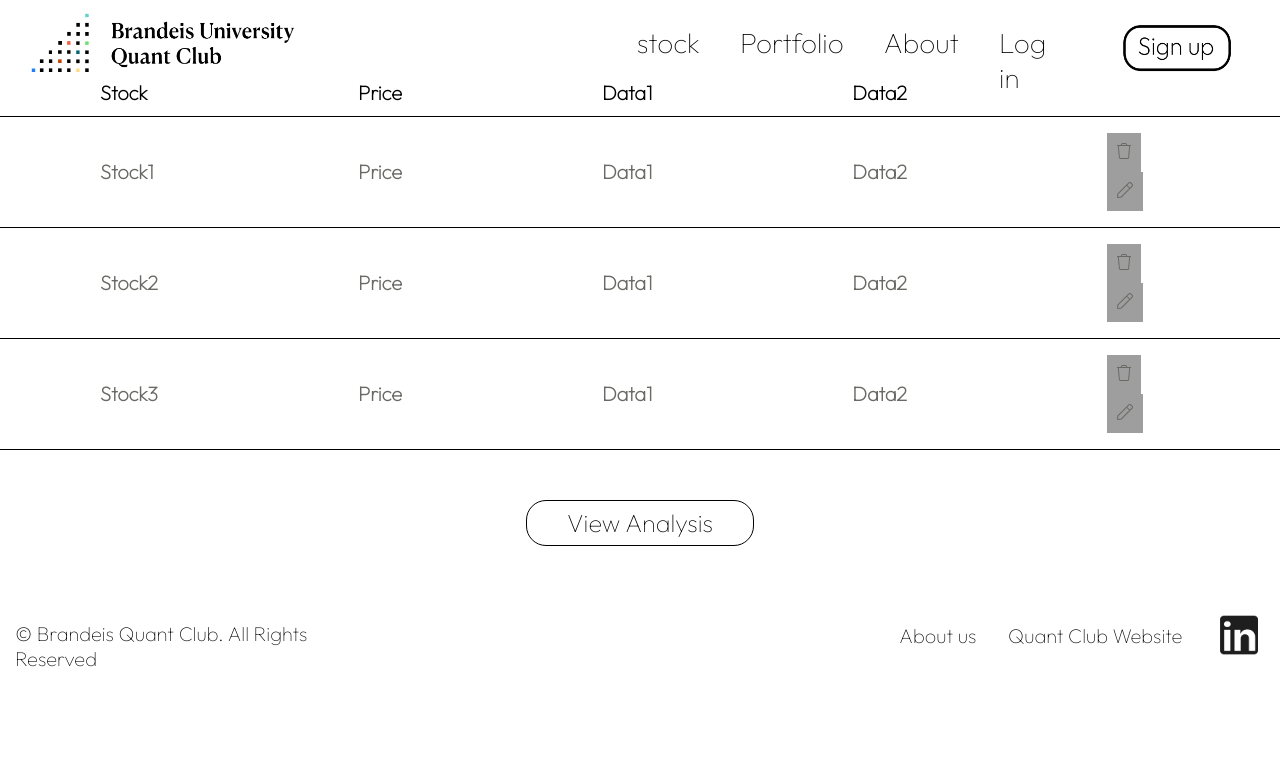
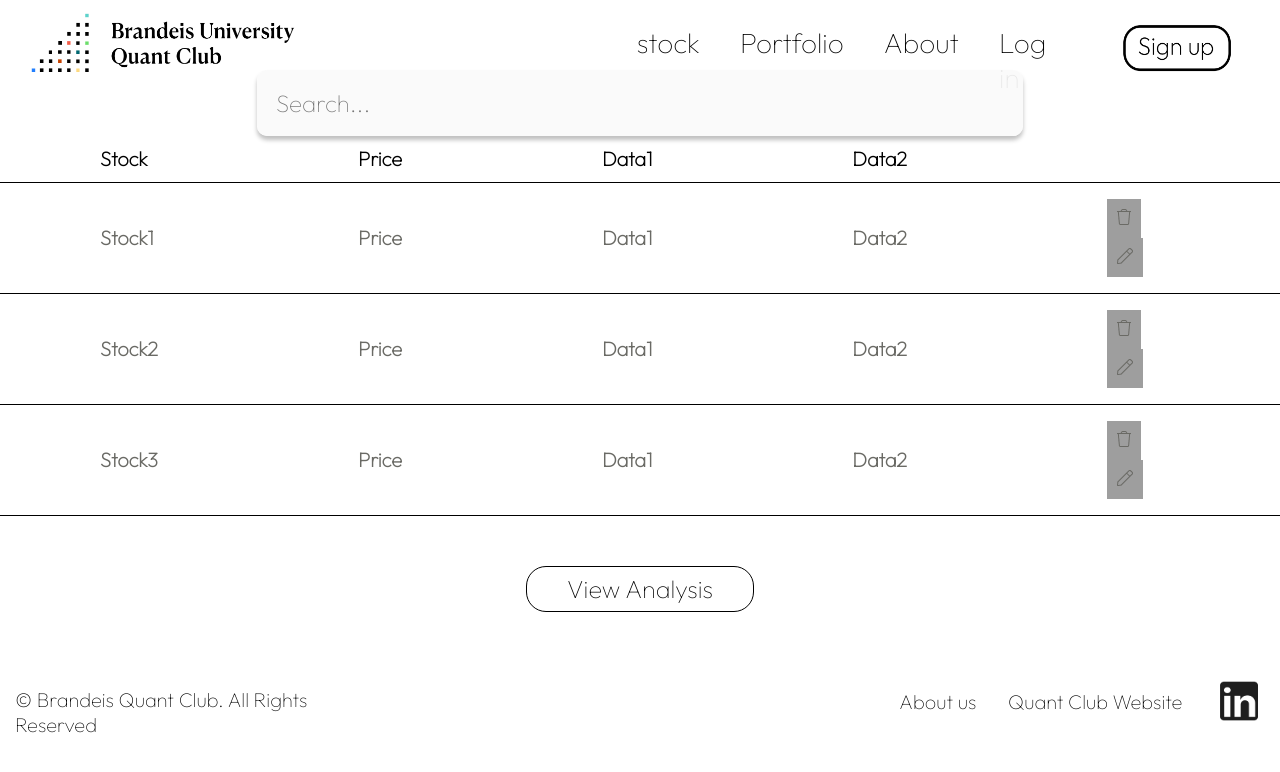
Before and after one commit to ArcherHeffern/ImpliedVolatilityIndex, a SvelteKit app: page /portfolio in a window 1280 px wide. Shown: the top 772 px of the page. Built offline with nearby package versions, Linux system fonts and the light colour scheme; grey boxes are pictures that could not be loaded.

Commit message:
search bar matching the figma

```diff
--- /dev/null
+++ b/src/lib/searchBar.svelte
@@ -0,0 +1,49 @@
+<style>
+.search-bar {
+display: flex;
+flex-direction: row;
+justify-content: center;
+align-items: center;
+padding: 8px;
+
+width: 750px;
+height: 50px;
+
+background: rgba(250, 250, 250, 0.93);
+box-shadow: 0px 4px 4px rgba(0, 0, 0, 0.25);
+border-radius: 10px;
+
+flex: none;
+order: 0;
+align-self: stretch;
+flex-grow: 1;
+}
+
+input[type="text"] {
+  font-size: 24px;
+  font-family: 'Outfit';
+  flex: 1;
+  border: none;
+  outline: none;
+}
+
+button {
+  display:none
+}
+</style>
+
+<div>
+  <form>
+  <input class="search-bar" type="text" placeholder="  Search...">
+  </form>
+  <button>Search</button>
+</div>
+
+<script>
+  let searchTerm = "";
+
+  function handleSearch() {
+    console.log(`Searching for ${searchTerm}`);
+  }
+</script>
+<!-- <input type="text" bind:value={searchTerm} on:keydown={handleSearch}> -->
--- a/src/routes/portfolio/+page.svelte
+++ b/src/routes/portfolio/+page.svelte
@@ -77,9 +77,14 @@
     function modifyRow(){
 
     }
-</script>
+
+    import SearchBar from "/src/lib/searchBar.svelte"
+
+    </script>
 
 <div class="portfolio">
+    <SearchBar />
+
     <div class="stockTable">
         <table id="t">
             <thead>
```
